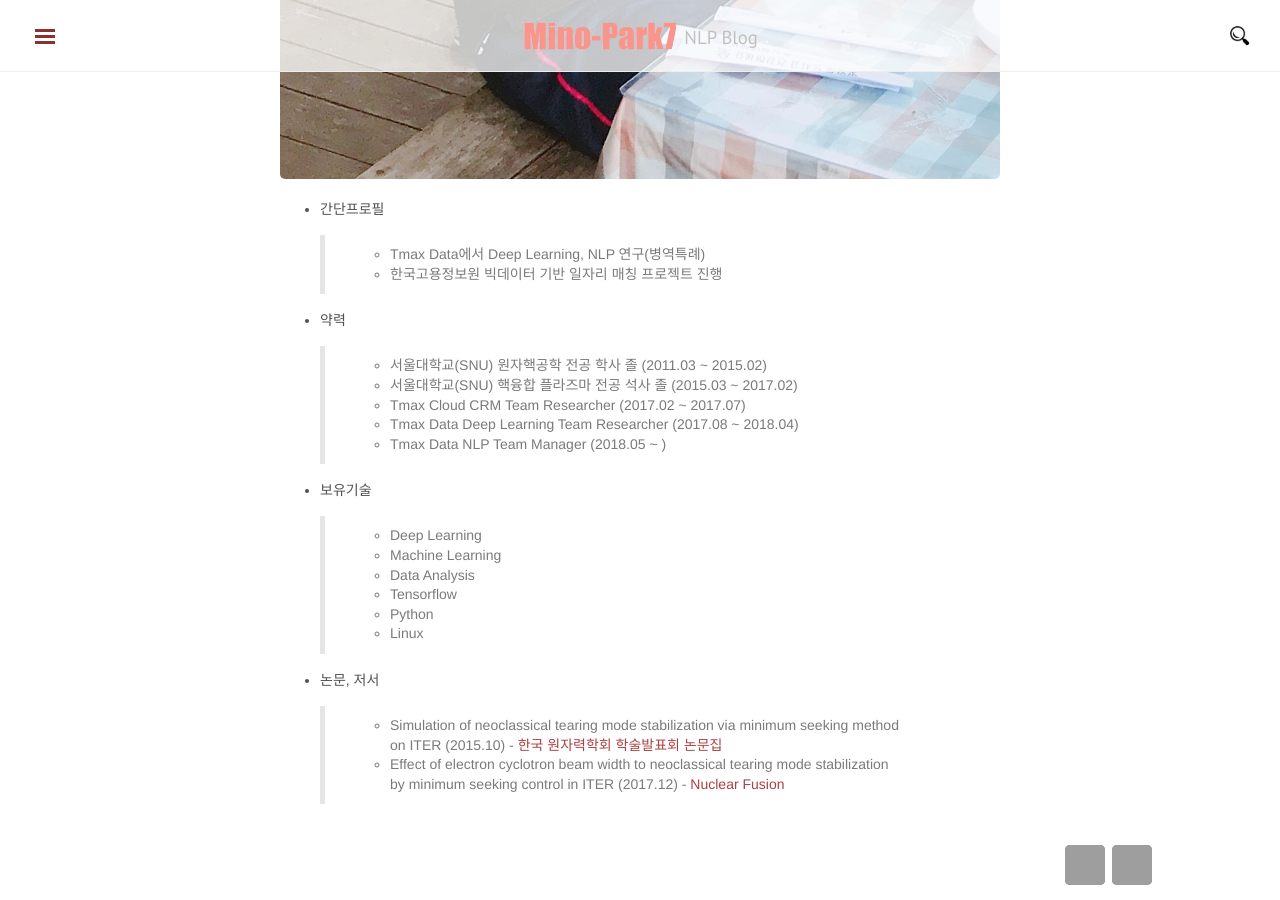
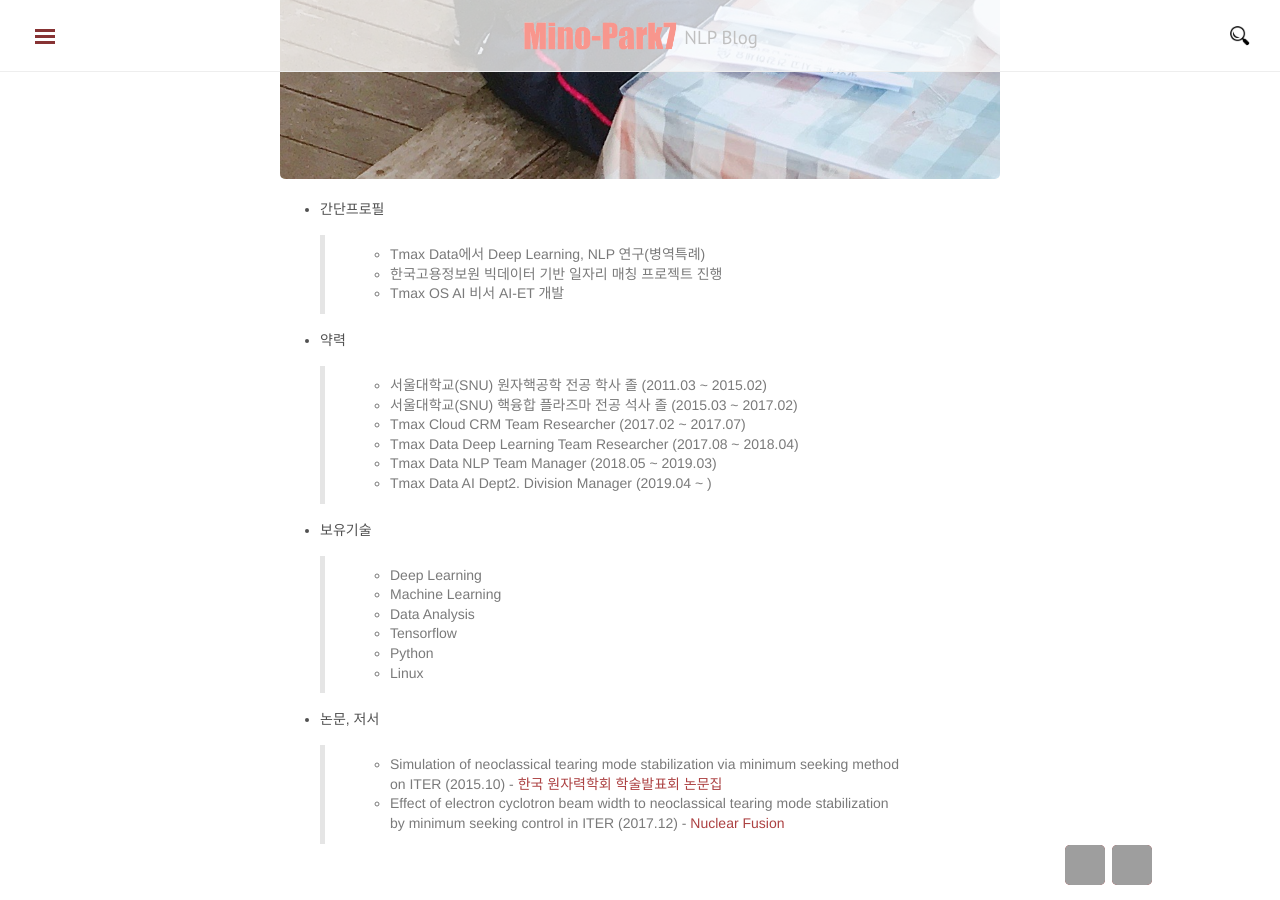
Before and after one commit to mino-park7/mino-park7.github.io, a Jekyll site: the page built from about.md, in a window 1280 px wide and 900 px high, scrolled down 997 px. Built offline with Jekyll 4.4.1, drawn with Linux system fonts in a browser that asks for light colours; nearby versions of some CDN libraries; comment, search, counter and statistics services are not loaded; grey boxes are pictures that could not be loaded.

Commit message:
About.md update Division Manager, AI-ET 약력 업데이트

```diff
--- a/about.md
+++ b/about.md
@@ -7,13 +7,14 @@ title: About
 * 간단프로필
 >* Tmax Data에서 Deep Learning, NLP 연구(병역특례)
 >* 한국고용정보원 빅데이터 기반 일자리 매칭 프로젝트 진행
-
+>* Tmax OS AI 비서 AI-ET 개발
 * 약력
 >* 서울대학교(SNU) 원자핵공학 전공 학사 졸 (2011.03 ~ 2015.02)
 >* 서울대학교(SNU) 핵융합 플라즈마 전공 석사 졸 (2015.03 ~ 2017.02)
 >* Tmax Cloud CRM Team Researcher (2017.02 ~ 2017.07)
 >* Tmax Data Deep Learning Team Researcher (2017.08 ~ 2018.04)
->* Tmax Data NLP Team Manager (2018.05 ~ )
+>* Tmax Data NLP Team Manager (2018.05 ~ 2019.03)
+>* Tmax Data AI Dept2. Division Manager (2019.04 ~ )
 
 * 보유기술
 >* Deep Learning
```
Also changed, not shown: _posts/NLP/2019-03-18-emnlp-2018-주요-논문-정리.markdown (added, +50 -0 lines), images/2019/03/translation-and-rotation-invariance-in-computer-vision-source-matt-krause.png (added).
